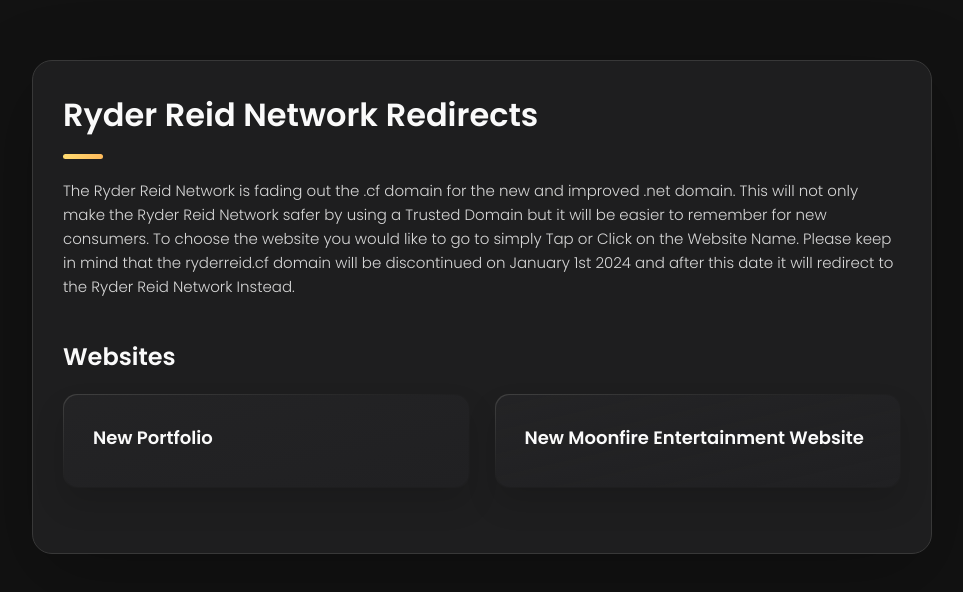
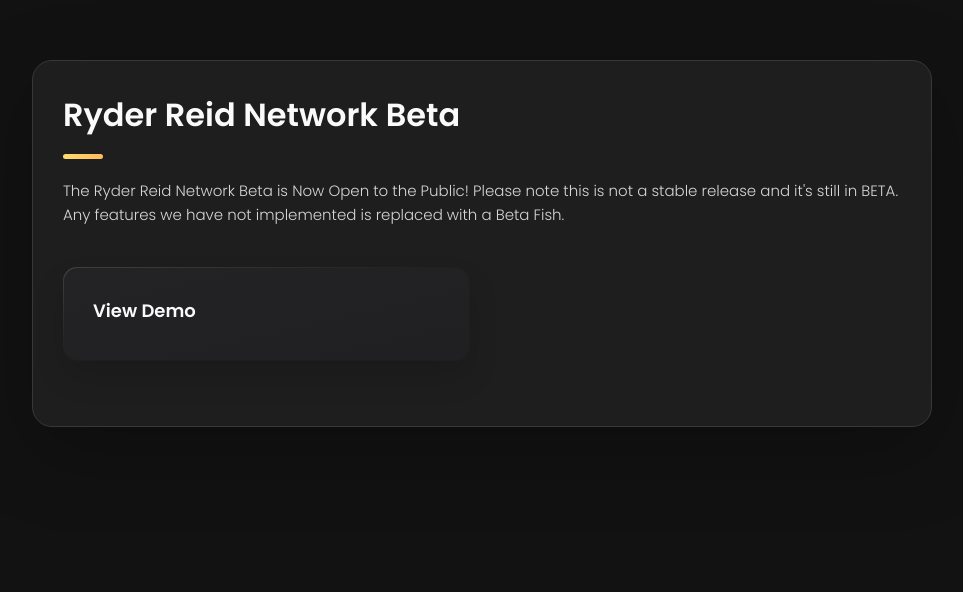
Before and after one commit to ryderreid/Ryder-Reid-Network, a plain HTML site: page index.html in a window 1280 px wide. Shown: the whole page, without its empty margins (158-1121 px from the left). Drawn offline with nearby package versions, Linux system fonts and the light colour scheme; a script that the page names is missing; files whose address does not match are found by name.

Commit message:
v1 Beta Update

```diff
--- a/index.html
+++ b/index.html
@@ -41,14 +41,13 @@
       <article class="about  active" data-page="about">
 
         <header>
-          <h2 class="h2 article-title">Ryder Reid Network Redirects</h2>
+          <h2 class="h2 article-title">Ryder Reid Network Beta</h2>
         </header>
 
         <section class="about-text">
           <p>
-            The Ryder Reid Network is fading out the .cf domain for the new and improved .net domain. This will not only
-            make the Ryder Reid Network safer by using a Trusted Domain but it will be easier to remember for new consumers. To choose the website you would like to go to simply Tap or Click on the Website Name.
-            Please keep in mind that the ryderreid.cf domain will be discontinued on January 1st 2024 and after this date it will redirect to the Ryder Reid Network Instead.
+            The Ryder Reid Network Beta is Now Open to the Public! Please note this is not a stable release and it's
+            still in BETA. Any features we have not implemented is replaced with a Beta Fish.
           </p>
         </section>
 
@@ -59,29 +58,15 @@
 
         <section class="service">
 
-          <h3 class="h3 service-title">Websites</h3>
-
           <ul class="service-list">
 
             <li class="service-item">
 
               <div class="service-content-box">
-                <a style="font-weight: bold;" href="https://portfolio.ryderreid.net" class="h4 service-item-title">New
-                  Portfolio</a>
+                <a style="font-weight: bold;" href="./pages/beta/home.html" class="h4 service-item-title">View Demo</a>
               </div>
 
             </li>
-
-            <li class="service-item">
-
-              <div class="service-content-box">
-                <a style="font-weight: bold;" href="https://moonfire.ryderreid.net" class="h4 service-item-title">New
-                  Moonfire Entertainment Website</a>
-
-              </div>
-
-            </li>
-
           </ul>
 
         </section>
```
Also changed, not shown: pages/beta/home.html (renamed from pages/beta/index.html, +1 -1 lines).
